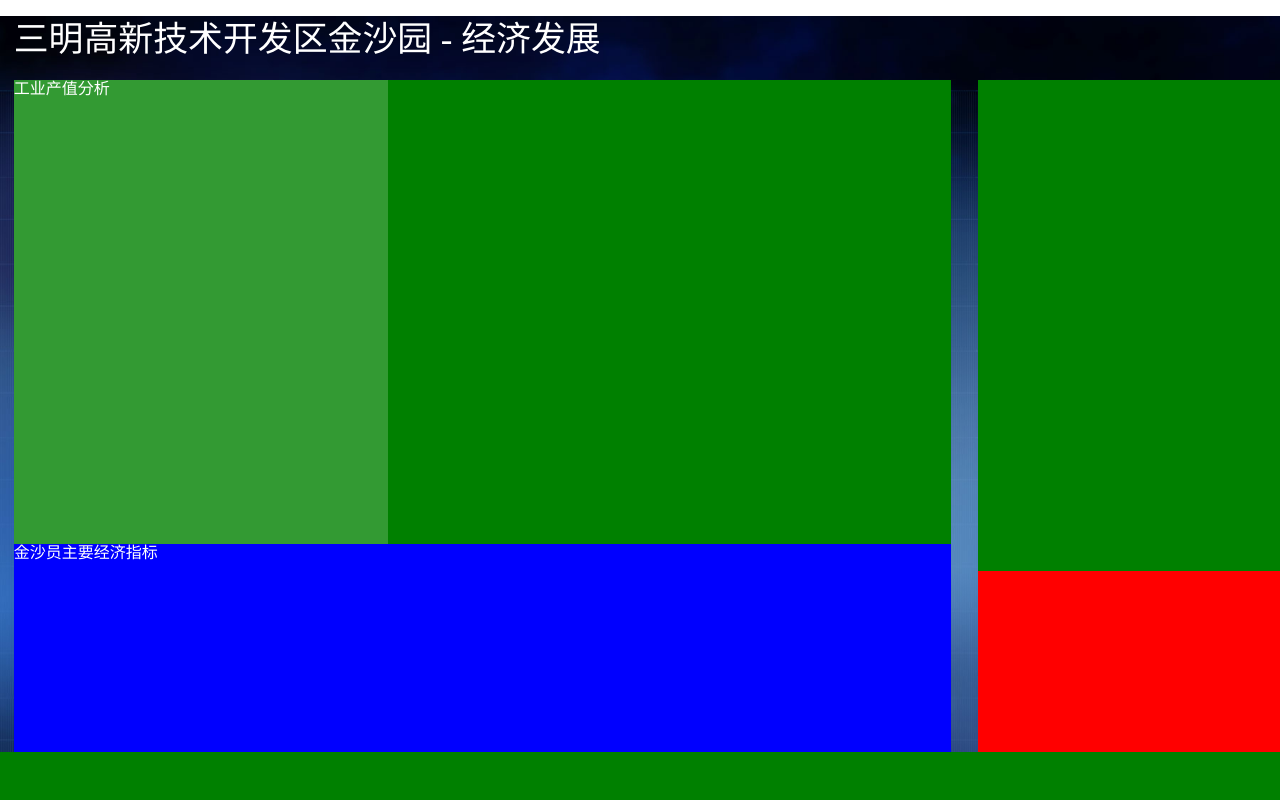
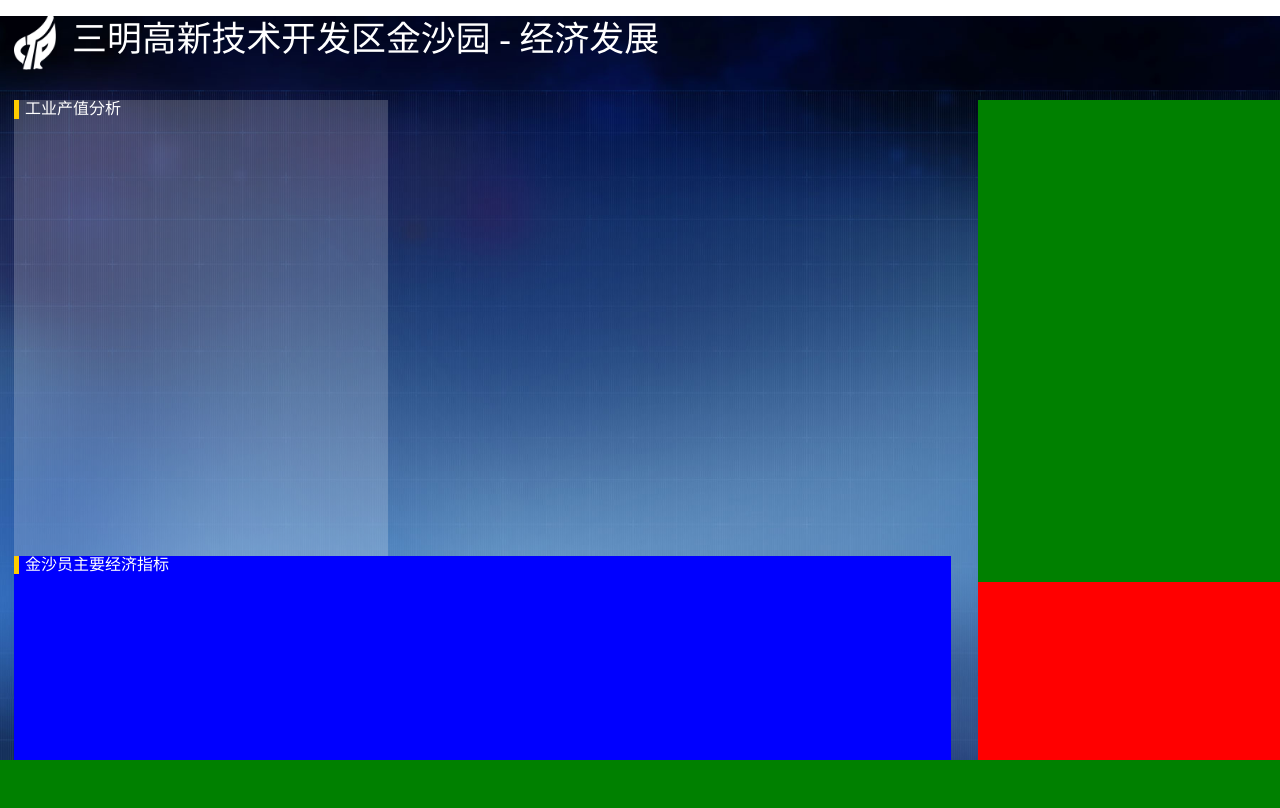
Before and after one commit to ChenFangzheng/es6_template, a website built with webpack: page jinshayuan/src/jingjifazhan/index.html in a window 1280 px wide. Shown: the top 808 px of the page. Built offline with nearby package versions, Linux system fonts and the light colour scheme; files whose address does not match are found by name.

Commit message:
top left

```diff
--- a/jinshayuan/src/jingjifazhan/index.html
+++ b/jinshayuan/src/jingjifazhan/index.html
@@ -9,6 +9,7 @@
 
 <body>
     <header>
+        <img src="../src/images/logo.png" class="logo" />
         <h1>三明高新技术开发区金沙园 - 经济发展</h1>
     </header>
     <main>
--- a/jinshayuan/src/jingjifazhan/index.scss
+++ b/jinshayuan/src/jingjifazhan/index.scss
@@ -18,6 +18,10 @@ header {
     display: flex;
     align-items: center;
     //background: red;
+    .logo {
+        height: 75%;
+        margin-right: 1rem;
+    }
     h1 {
         @include mFont(2.18rem);
     }
@@ -25,26 +29,30 @@ header {
 
 main {
     width: 98%;
-    height: 84%;
+    height: 82.5%;
+    margin-top: 1.5%;
     margin-left: 1%;
     overflow: hidden;
     display: flex;
     justify-content: space-between;
     h2 {
         @include mFont(1rem);
+        border-left: 5px solid #ffcc00;
+        padding-left: 0.4rem;
     }
     .left {
         width: 70%;
         height: 100%;
         float: left;
-        background: gray;
+        //background: gray;
         .topRow {
             width: 100%;
             height: 69%;
-            background: green;
+            //background: green;
             .leftCol {
                 width: 40%;
                 height: 100%;
+                //@include mBackground('../images/topleftCol_bg.png');
                 background: rgba(255, 255, 255, 0.2);
             }
             .rightCol {}
```
Also changed, not shown: jinshayuan/src/images/footer_bg.png (renamed from jinshayuan/src/images/底部_内容切换条.png).
